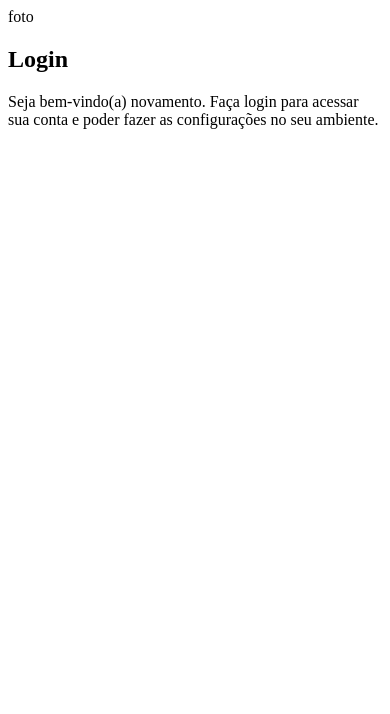
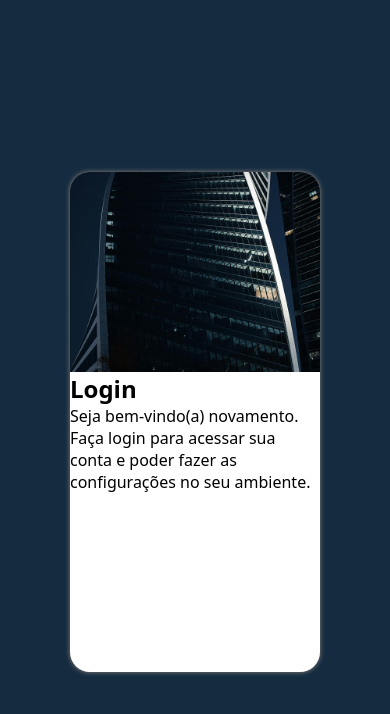
Before and after one commit to kevyngabriel/projeto-login, a plain HTML site: page index.html in a window 390 px wide. Drawn offline with Linux system fonts and the light colour scheme.

Commit message:
Criação de CSS - Mobile First

```diff
--- a/estilos/style.css
+++ b/estilos/style.css
@@ -9,3 +9,52 @@ Azul Escuro - #0A1926
 Black -#03070D
 
 */
+
+* {
+  font-family: system-ui, -apple-system, BlinkMacSystemFont, "Segoe UI", Roboto,
+    Oxygen, Ubuntu, Cantarell, "Open Sans", "Helvetica Neue", sans-serif;
+  padding: 0;
+  margin: 0;
+  box-sizing: border-box;
+}
+
+body,
+html {
+  background-color: #152c40;
+  height: 100vh;
+  width: 100vw;
+}
+
+main {
+  position: relative;
+  width: 100vw;
+  height: 100vh;
+}
+
+section#login {
+  position: absolute;
+  top: 50%;
+  left: 50%;
+  transform: translate(-50%, -50%);
+  overflow: hidden;
+
+  background-color: white;
+  width: 250px;
+  height: 500px;
+  border-radius: 20px;
+  box-shadow: 0px 0px 5px #d9bca39c;
+}
+
+section#login > div#imagem {
+  display: block;
+  background: #152c40 url(../imagens/logiin.jpg);
+  background-repeat: no-repeat;
+  background-size: cover;
+  background-position: left bottom;
+  height: 200px;
+}
+
+section#login > div#formulário {
+  padding: 10px;
+  display: block;
+}
--- a/index.html
+++ b/index.html
@@ -9,7 +9,9 @@
   <body>
     <main>
       <section id="login">
-        <div id="imagem">foto</div>
+        <div id="imagem">
+          <!--Aqui vai a imagem nas CSS-->
+        </div>
         <div id="formulario">
           <h1>Login</h1>
           <p>
```
